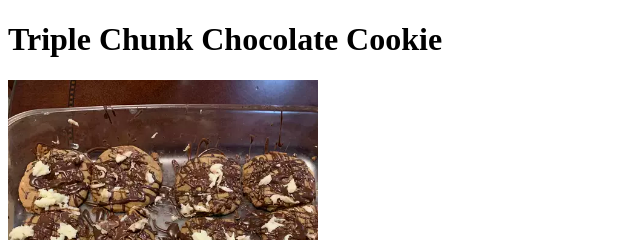
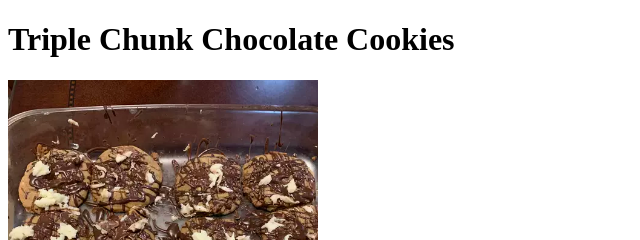
Before and after one commit to selaminhelloworld/re-odin-recipes, a plain HTML site: page recipes/triple-chunk-chocolate-cookie.html in a window 1280 px wide. Shown: the top 240 px of the page, 0-640 px from the left. Drawn offline with Linux system fonts and the light colour scheme.

Commit message:
Change the name of the dish

```diff
--- a/recipes/triple-chunk-chocolate-cookie.html
+++ b/recipes/triple-chunk-chocolate-cookie.html
@@ -3,11 +3,11 @@
 <head>
     <meta charset="UTF-8">
     <meta name="viewport" content="width=device-width, initial-scale=1.0">
-    <title>Triple Chunk Chocolate Cookie</title>
+    <title>Triple Chunk Chocolate Cookies</title>
 </head>
 <body>
-    <h1>Triple Chunk Chocolate Cookie</h1>
-    <img src="../images/triplechunk.webp" alt="An image of a cooked triple chunk chocolate cookie" width="310" height="310">
+    <h1>Triple Chunk Chocolate Cookies</h1>
+    <img src="../images/triplechunk.webp" alt="An image of a cooked triple chunk chocolate cookies" width="310" height="310">
     <h2>Description</h2>
     <h2>Ingredients</h2>
     <ul>
```
